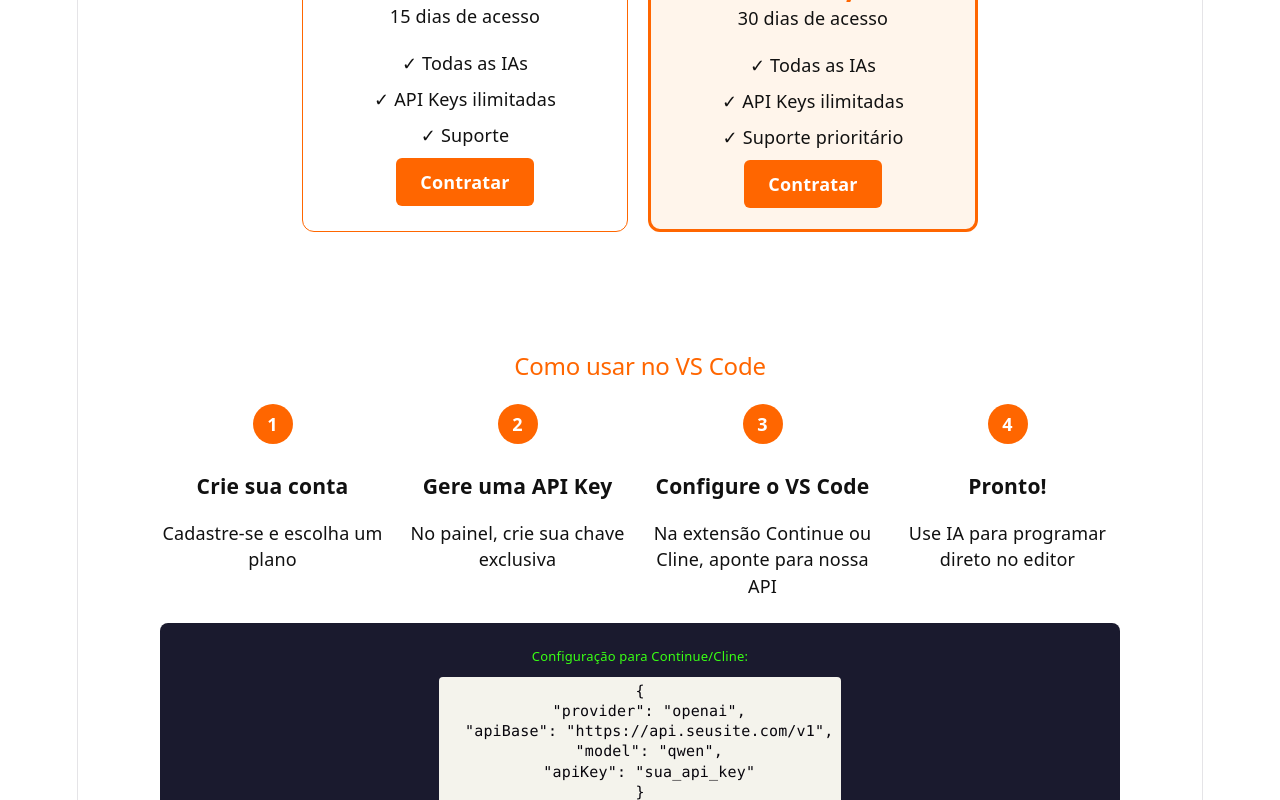
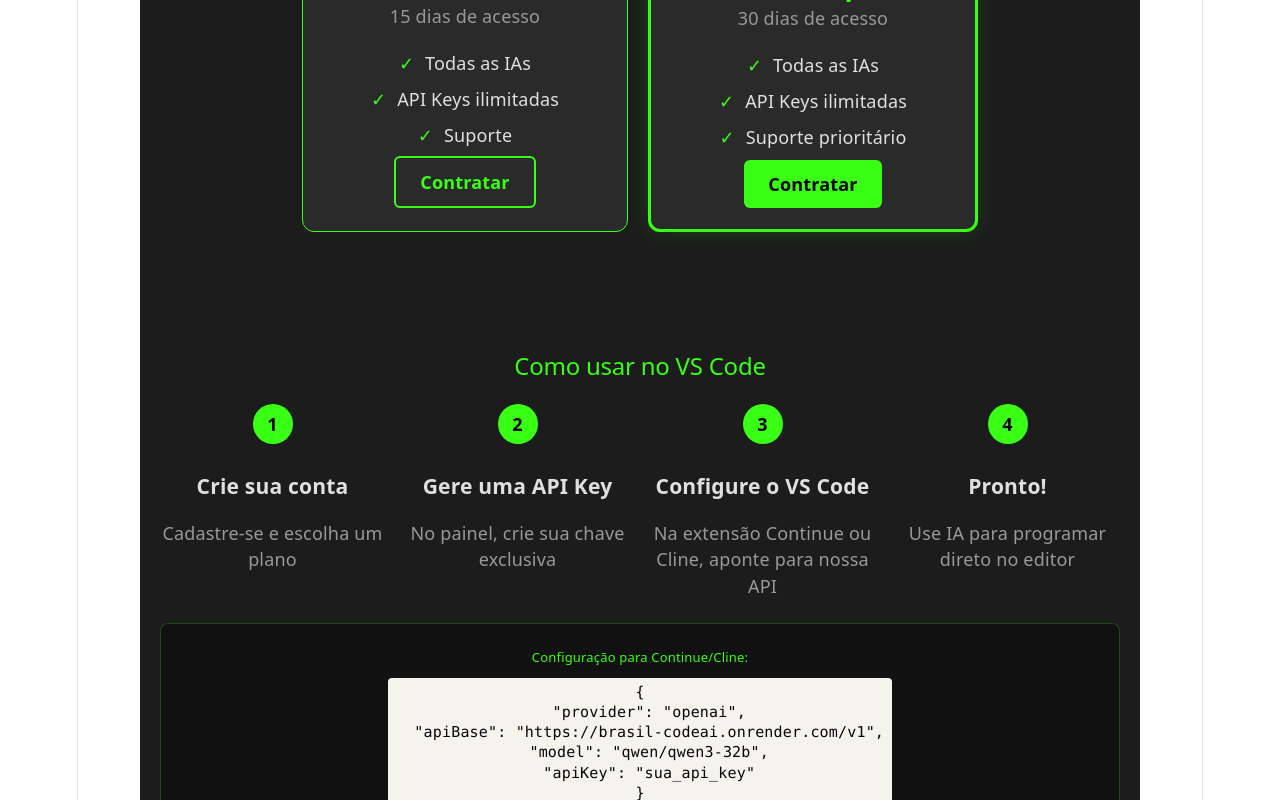
Before and after one commit to Alexandrexicara/BrasilAi-code, a React (Vite) app in the folder frontend/: page / in a window 1280 px wide. Shown: the part 1160-1960 px from the top of the page. Built offline with nearby package versions, Linux system fonts and the light colour scheme; no server answers.

Commit message:
feat: tema escuro com verde + olho na senha + debug env

```diff
--- a/frontend/src/pages/Landing.jsx
+++ b/frontend/src/pages/Landing.jsx
@@ -6,7 +6,12 @@ const C = {
   orangeDark: '#CC5200',
   green: '#39FF14',
   greenDark: '#2ECC10',
-  dark: '#1a1a1a',
+  greenGlow: 'rgba(57, 255, 20, 0.15)',
+  bg: '#1c1c1c',
+  bgCard: '#2a2a2a',
+  bgCardHover: '#333',
+  text: '#e0e0e0',
+  textMuted: '#999',
 };
 
 export default function Landing() {
@@ -21,7 +26,7 @@ export default function Landing() {
       </header>
 
       <section style={styles.hero}>
-        <h1>Inteligência Artificial para Programação</h1>
+        <h1 style={styles.heroTitle}>Inteligência Artificial para Programação</h1>
         <p style={styles.subtitle}>
           API própria compatível com VS Code. Gere código, refatore e resolva bugs com IA em nuvem.
         </p>
@@ -32,11 +37,11 @@ export default function Landing() {
       </section>
 
       <section style={styles.features}>
-        <h2 style={{ color: C.orange }}>Funcionalidades</h2>
+        <h2 style={styles.sectionTitle}>Funcionalidades</h2>
         <div style={styles.featureGrid}>
           <div style={styles.featureCard}>
             <h3>🤖 Modelos de IA</h3>
-            <p>Qwen 2.5, DeepSeek, Llama 3.3 e muito mais. Troque de modelo sem mudar código.</p>
+            <p>Qwen 3, Llama 3.3, GPT OSS e muito mais. Troque de modelo sem mudar código.</p>
           </div>
           <div style={styles.featureCard}>
             <h3>🔌 API OpenAI-compatible</h3>
@@ -54,28 +59,28 @@ export default function Landing() {
       </section>
 
       <section id="precos" style={styles.pricing}>
-        <h2 style={{ color: C.orange }}>Planos</h2>
+        <h2 style={styles.sectionTitle}>Planos</h2>
         <div style={styles.priceGrid}>
           <div style={styles.priceCard}>
             <h3>Quinzenal</h3>
             <p style={styles.price}>R$ 60,00</p>
-            <p>15 dias de acesso</p>
+            <p style={styles.textMuted}>15 dias de acesso</p>
             <ul style={styles.priceList}>
-              <li>✓ Todas as IAs</li>
-              <li>✓ API Keys ilimitadas</li>
-              <li>✓ Suporte</li>
+              <li><span style={styles.check}>✓</span> Todas as IAs</li>
+              <li><span style={styles.check}>✓</span> API Keys ilimitadas</li>
+              <li><span style={styles.check}>✓</span> Suporte</li>
             </ul>
-            <Link to="/register" style={styles.cta}>Contratar</Link>
+            <Link to="/register" style={styles.ctaOutline}>Contratar</Link>
           </div>
           <div style={styles.priceCardHighlight}>
             <span style={styles.badge}>MAIS POPULAR</span>
             <h3>Mensal</h3>
             <p style={styles.price}>R$ 100,00</p>
-            <p>30 dias de acesso</p>
+            <p style={styles.textMuted}>30 dias de acesso</p>
             <ul style={styles.priceList}>
-              <li>✓ Todas as IAs</li>
-              <li>✓ API Keys ilimitadas</li>
-              <li>✓ Suporte prioritário</li>
+              <li><span style={styles.check}>✓</span> Todas as IAs</li>
+              <li><span style={styles.check}>✓</span> API Keys ilimitadas</li>
+              <li><span style={styles.check}>✓</span> Suporte prioritário</li>
             </ul>
             <Link to="/register" style={styles.cta}>Contratar</Link>
           </div>
@@ -83,7 +88,7 @@ export default function Landing() {
       </section>
 
       <section style={styles.howTo}>
-        <h2 style={{ color: C.orange }}>Como usar no VS Code</h2>
+        <h2 style={styles.sectionTitle}>Como usar no VS Code</h2>
         <div style={styles.steps}>
           {[
             { n: 1, t: 'Crie sua conta', d: 'Cadastre-se e escolha um plano' },
@@ -94,7 +99,7 @@ export default function Landing() {
             <div key={s.n} style={styles.step}>
               <span style={styles.stepNumber}>{s.n}</span>
               <h3>{s.t}</h3>
-              <p>{s.d}</p>
+              <p style={styles.textMuted}>{s.d}</p>
             </div>
           ))}
         </div>
@@ -102,8 +107,8 @@ export default function Landing() {
           <p style={{ margin: '0 0 8px', color: C.green }}>Configuração para Continue/Cline:</p>
           <code>{`{
   "provider": "openai",
-  "apiBase": "https://api.seusite.com/v1",
-  "model": "qwen",
+  "apiBase": "https://brasil-codeai.onrender.com/v1",
+  "model": "qwen/qwen3-32b",
   "apiKey": "sua_api_key"
 }`}</code>
         </div>
@@ -117,30 +122,35 @@ export default function Landing() {
 }
 
 const styles = {
-  wrapper: { fontFamily: 'system-ui, sans-serif', color: '#111', maxWidth: '960px', margin: '0 auto', padding: '0 20px' },
-  header: { display: 'flex', justifyContent: 'space-between', alignItems: 'center', padding: '20px 0', borderBottom: `2px solid ${C.orange}` },
-  logo: { fontSize: '20px', margin: 0, color: C.orange },
-  navLink: { marginRight: '16px', color: '#555', textDecoration: 'none' },
-  navButton: { padding: '8px 16px', background: C.orange, color: '#fff', borderRadius: '6px', textDecoration: 'none', fontSize: '14px', fontWeight: 'bold' },
+  wrapper: { fontFamily: 'system-ui, sans-serif', color: C.text, background: C.bg, minHeight: '100vh', maxWidth: '960px', margin: '0 auto', padding: '0 20px' },
+  header: { display: 'flex', justifyContent: 'space-between', alignItems: 'center', padding: '20px 0', borderBottom: `2px solid ${C.green}` },
+  logo: { fontSize: '20px', margin: 0, color: C.green },
+  navLink: { marginRight: '16px', color: C.textMuted, textDecoration: 'none' },
+  navButton: { padding: '8px 16px', background: C.green, color: '#000', borderRadius: '6px', textDecoration: 'none', fontSize: '14px', fontWeight: 'bold' },
   hero: { textAlign: 'center', padding: '80px 0 60px' },
-  subtitle: { fontSize: '18px', color: '#555', maxWidth: '600px', margin: '16px auto 32px', lineHeight: '1.6' },
+  heroTitle: { color: '#fff' },
+  subtitle: { fontSize: '18px', color: C.textMuted, maxWidth: '600px', margin: '16px auto 32px', lineHeight: '1.6' },
   heroButtons: { display: 'flex', gap: '12px', justifyContent: 'center' },
-  cta: { padding: '12px 24px', background: C.orange, color: '#fff', borderRadius: '6px', textDecoration: 'none', fontWeight: 'bold' },
-  ctaSecondary: { padding: '12px 24px', border: `2px solid ${C.orange}`, color: C.orange, borderRadius: '6px', textDecoration: 'none', fontWeight: 'bold' },
+  cta: { padding: '12px 24px', background: C.green, color: '#000', borderRadius: '6px', textDecoration: 'none', fontWeight: 'bold' },
+  ctaSecondary: { padding: '12px 24px', border: `2px solid ${C.green}`, color: C.green, borderRadius: '6px', textDecoration: 'none', fontWeight: 'bold' },
+  ctaOutline: { padding: '12px 24px', border: `2px solid ${C.green}`, color: C.green, borderRadius: '6px', textDecoration: 'none', fontWeight: 'bold' },
+  sectionTitle: { color: C.green },
   features: { padding: '60px 0' },
   featureGrid: { display: 'grid', gridTemplateColumns: 'repeat(auto-fit, minmax(200px, 1fr))', gap: '20px', marginTop: '24px' },
-  featureCard: { padding: '24px', background: '#FFF5EB', borderRadius: '8px', borderLeft: `4px solid ${C.orange}` },
+  featureCard: { padding: '24px', background: C.bgCard, borderRadius: '8px', borderLeft: `4px solid ${C.green}` },
   pricing: { padding: '60px 0', textAlign: 'center' },
   priceGrid: { display: 'flex', gap: '20px', justifyContent: 'center', marginTop: '24px', flexWrap: 'wrap' },
-  priceCard: { padding: '32px', background: '#fff', border: `1px solid ${C.orange}`, borderRadius: '12px', minWidth: '260px', textAlign: 'center' },
-  priceCardHighlight: { padding: '32px', background: '#FFF5EB', border: `3px solid ${C.orange}`, borderRadius: '12px', minWidth: '260px', textAlign: 'center', position: 'relative' },
+  priceCard: { padding: '32px', background: C.bgCard, border: `1px solid ${C.green}`, borderRadius: '12px', minWidth: '260px', textAlign: 'center', color: C.text },
+  priceCardHighlight: { padding: '32px', background: C.bgCard, border: `3px solid ${C.green}`, borderRadius: '12px', minWidth: '260px', textAlign: 'center', position: 'relative', boxShadow: `0 0 20px ${C.greenGlow}` },
   badge: { position: 'absolute', top: '-12px', left: '50%', transform: 'translateX(-50%)', background: C.green, color: '#000', padding: '4px 12px', borderRadius: '12px', fontSize: '11px', fontWeight: 'bold' },
-  price: { fontSize: '36px', fontWeight: 'bold', margin: '8px 0', color: C.orange },
+  price: { fontSize: '36px', fontWeight: 'bold', margin: '8px 0', color: C.green },
   priceList: { listStyle: 'none', padding: 0, margin: '16px 0', lineHeight: '2' },
+  check: { color: C.green, fontWeight: 'bold', marginRight: '6px' },
+  textMuted: { color: C.textMuted },
   howTo: { padding: '60px 0' },
   steps: { display: 'grid', gridTemplateColumns: 'repeat(auto-fit, minmax(180px, 1fr))', gap: '20px', marginTop: '24px' },
   step: { textAlign: 'center' },
-  stepNumber: { display: 'inline-block', width: '40px', height: '40px', lineHeight: '40px', borderRadius: '50%', background: C.orange, color: '#fff', fontWeight: 'bold', marginBottom: '8px' },
-  codeBlock: { marginTop: '24px', padding: '20px', background: '#1a1a2e', color: '#e0e0e0', borderRadius: '8px', fontSize: '13px', whiteSpace: 'pre' },
-  footer: { textAlign: 'center', padding: '40px 0', color: '#999', fontSize: '14px', borderTop: `2px solid ${C.orange}`, marginTop: '40px' },
+  stepNumber: { display: 'inline-block', width: '40px', height: '40px', lineHeight: '40px', borderRadius: '50%', background: C.green, color: '#000', fontWeight: 'bold', marginBottom: '8px' },
+  codeBlock: { marginTop: '24px', padding: '20px', background: '#111', color: '#e0e0e0', borderRadius: '8px', fontSize: '13px', whiteSpace: 'pre', border: `1px solid ${C.green}40` },
+  footer: { textAlign: 'center', padding: '40px 0', color: C.textMuted, fontSize: '14px', borderTop: `2px solid ${C.green}40`, marginTop: '40px' },
 };
--- a/frontend/src/pages/Login.jsx
+++ b/frontend/src/pages/Login.jsx
@@ -5,23 +5,30 @@ import api from '../services/api';
 export default function Login() {
   const [email, setEmail] = useState('');
   const [password, setPassword] = useState('');
+  const [showPassword, setShowPassword] = useState(false);
   const [error, setError] = useState('');
+  const [loading, setLoading] = useState(false);
   const navigate = useNavigate();
 
   const handleSubmit = async (e) => {
     e.preventDefault();
+    setError('');
+    setLoading(true);
     try {
       const { data } = await api.post('/auth/login', { email, password });
       localStorage.setItem('token', data.token);
       navigate('/dashboard');
-    } catch {
-      setError('Email ou senha inválidos');
+    } catch (err) {
+      const msg = err.response?.data?.error || 'Email ou senha inválidos';
+      setError(msg);
+    } finally {
+      setLoading(false);
     }
   };
 
   return (
     <div style={styles.container}>
-      <h1>Login</h1>
+      <h1 style={styles.title}>Login</h1>
       {error && <p style={styles.error}>{error}</p>}
       <form onSubmit={handleSubmit} style={styles.form}>
         <input
@@ -32,25 +39,41 @@ export default function Login() {
           style={styles.input}
           required
         />
+        <div style={styles.passwordWrapper}>
           <input
-          type="password"
+            type={showPassword ? 'text' : 'password'}
             placeholder="Senha"
             value={password}
             onChange={(e) => setPassword(e.target.value)}
-          style={styles.input}
+            style={{ ...styles.input, flex: 1 }}
             required
           />
-        <button type="submit" style={styles.button}>Entrar</button>
+          <button
+            type="button"
+            onClick={() => setShowPassword(!showPassword)}
+            style={styles.eyeButton}
+            tabIndex={-1}
+          >
+            {showPassword ? '🙈' : '👁️'}
+          </button>
+        </div>
+        <button type="submit" style={styles.button} disabled={loading}>
+          {loading ? 'Entrando...' : 'Entrar'}
+        </button>
       </form>
-      <p>Não tem conta? <Link to="/register">Cadastre-se</Link></p>
+      <p style={styles.link}>Não tem conta? <Link to="/register">Cadastre-se</Link></p>
     </div>
   );
 }
 
 const styles = {
   container: { padding: '40px', maxWidth: '400px', margin: '0 auto', fontFamily: 'system-ui, sans-serif' },
+  title: { color: '#FF6600' },
   form: { display: 'flex', flexDirection: 'column', gap: '12px' },
-  input: { padding: '12px', borderRadius: '6px', border: '2px solid #FF6600' },
+  input: { padding: '12px', borderRadius: '6px', border: '2px solid #FF6600', fontSize: '14px' },
+  passwordWrapper: { display: 'flex', gap: '8px', alignItems: 'center' },
+  eyeButton: { background: 'none', border: 'none', cursor: 'pointer', fontSize: '20px', padding: '4px' },
   button: { padding: '12px', background: '#FF6600', color: '#fff', border: 'none', borderRadius: '6px', cursor: 'pointer', fontWeight: 'bold', fontSize: '16px' },
-  error: { color: 'red', marginBottom: '12px' },
+  error: { color: 'red', background: '#ffe0e0', padding: '10px', borderRadius: '6px', marginBottom: '12px' },
+  link: { marginTop: '16px', textAlign: 'center' },
 };
--- a/frontend/src/pages/Register.jsx
+++ b/frontend/src/pages/Register.jsx
@@ -6,23 +6,30 @@ export default function Register() {
   const [name, setName] = useState('');
   const [email, setEmail] = useState('');
   const [password, setPassword] = useState('');
+  const [showPassword, setShowPassword] = useState(false);
   const [error, setError] = useState('');
+  const [loading, setLoading] = useState(false);
   const navigate = useNavigate();
 
   const handleSubmit = async (e) => {
     e.preventDefault();
+    setError('');
+    setLoading(true);
     try {
       const { data } = await api.post('/auth/register', { name, email, password });
       localStorage.setItem('token', data.token);
       navigate('/dashboard');
-    } catch {
-      setError('Erro ao cadastrar');
+    } catch (err) {
+      const msg = err.response?.data?.error || 'Erro ao cadastrar. Tente novamente.';
+      setError(msg);
+    } finally {
+      setLoading(false);
     }
   };
 
   return (
     <div style={styles.container}>
-      <h1>Cadastro</h1>
+      <h1 style={styles.title}>Cadastro</h1>
       {error && <p style={styles.error}>{error}</p>}
       <form onSubmit={handleSubmit} style={styles.form}>
         <input
@@ -41,25 +48,42 @@ export default function Register() {
           style={styles.input}
           required
         />
+        <div style={styles.passwordWrapper}>
           <input
-          type="password"
+            type={showPassword ? 'text' : 'password'}
             placeholder="Senha"
             value={password}
             onChange={(e) => setPassword(e.target.value)}
-          style={styles.input}
+            style={{ ...styles.input, flex: 1 }}
             required
+            minLength={4}
           />
-        <button type="submit" style={styles.button}>Cadastrar</button>
+          <button
+            type="button"
+            onClick={() => setShowPassword(!showPassword)}
+            style={styles.eyeButton}
+            tabIndex={-1}
+          >
+            {showPassword ? '🙈' : '👁️'}
+          </button>
+        </div>
+        <button type="submit" style={styles.button} disabled={loading}>
+          {loading ? 'Cadastrando...' : 'Cadastrar'}
+        </button>
       </form>
-      <p>Já tem conta? <Link to="/login">Entrar</Link></p>
+      <p style={styles.link}>Já tem conta? <Link to="/login">Entrar</Link></p>
     </div>
   );
 }
 
 const styles = {
   container: { padding: '40px', maxWidth: '400px', margin: '0 auto', fontFamily: 'system-ui, sans-serif' },
+  title: { color: '#FF6600' },
   form: { display: 'flex', flexDirection: 'column', gap: '12px' },
-  input: { padding: '12px', borderRadius: '6px', border: '2px solid #FF6600' },
+  input: { padding: '12px', borderRadius: '6px', border: '2px solid #FF6600', fontSize: '14px' },
+  passwordWrapper: { display: 'flex', gap: '8px', alignItems: 'center' },
+  eyeButton: { background: 'none', border: 'none', cursor: 'pointer', fontSize: '20px', padding: '4px' },
   button: { padding: '12px', background: '#FF6600', color: '#fff', border: 'none', borderRadius: '6px', cursor: 'pointer', fontWeight: 'bold', fontSize: '16px' },
-  error: { color: 'red', marginBottom: '12px' },
+  error: { color: 'red', background: '#ffe0e0', padding: '10px', borderRadius: '6px', marginBottom: '12px' },
+  link: { marginTop: '16px', textAlign: 'center' },
 };
```
Lines whose indentation alone changed are shown as unchanged.
